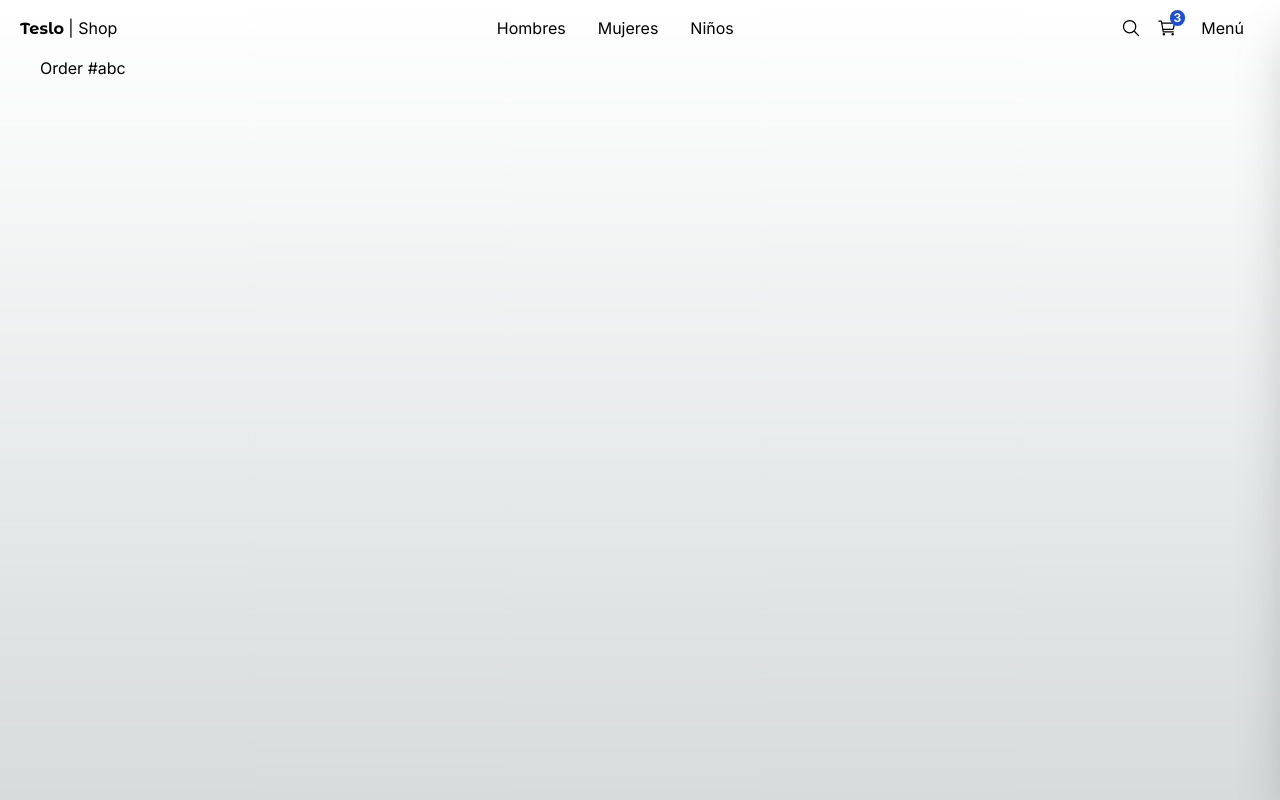
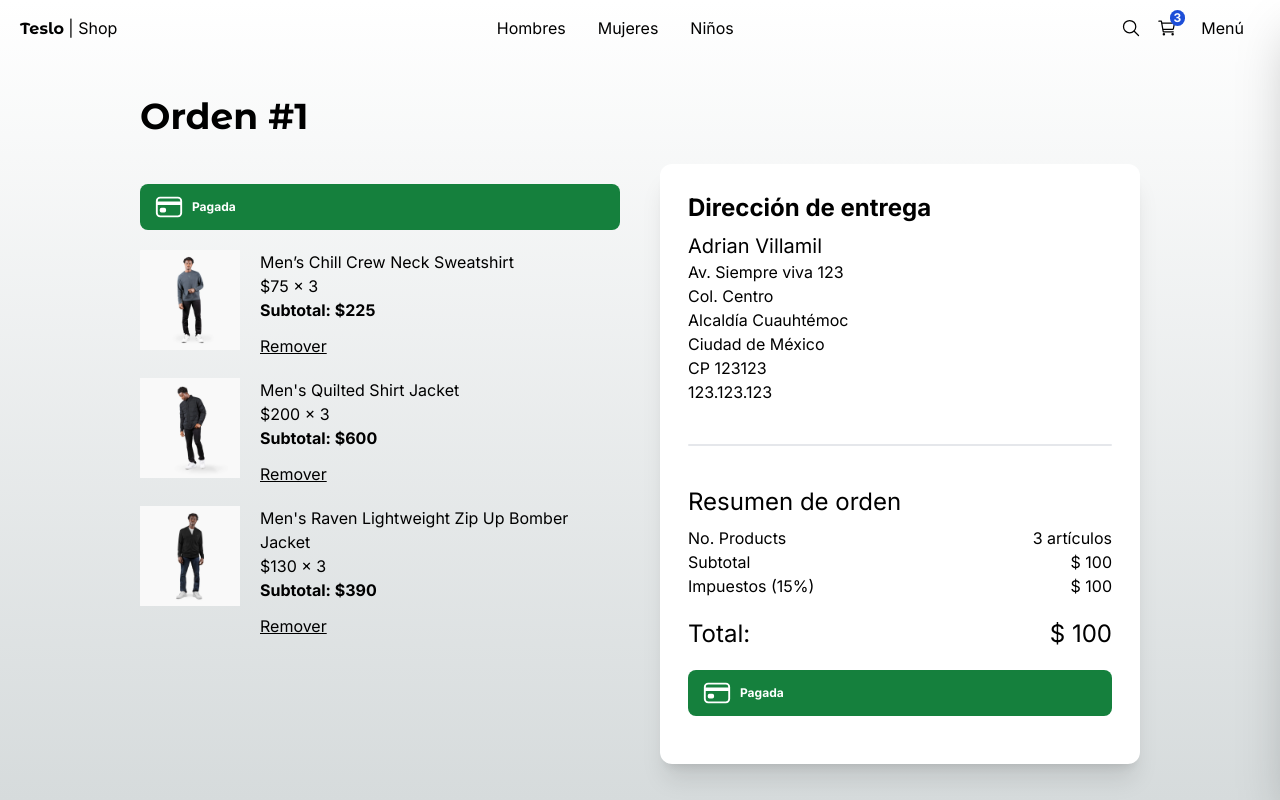
Before and after one commit to adrian-villamil/teslo-shop, a Next.js app: page /orders/1 in a window 1280 px wide. Built offline with nearby package versions, Linux system fonts and the light colour scheme.

Commit message:
Pantalla de orden de pago.

```diff
--- a/src/app/(shop)/checkout/page.tsx
+++ b/src/app/(shop)/checkout/page.tsx
@@ -1,4 +1,4 @@
-import { QuantitySelector, Title } from "@/components";
+import { Title } from "@/components";
 import { initialData } from "@/seed/seed";
 import Image from "next/image";
 import Link from "next/link";
--- a/src/app/(shop)/orders/[id]/page.tsx
+++ b/src/app/(shop)/orders/[id]/page.tsx
@@ -1,8 +1,116 @@
+import { Title } from "@/components";
+import { initialData } from "@/seed/seed";
+import clsx from "clsx";
+import Image from "next/image";
+import Link from "next/link";
+import { IoCardOutline } from "react-icons/io5";
 
-export default function OrderPage() {
+const productsInCart = [
+  initialData.products[0],
+  initialData.products[1],
+  initialData.products[2],
+]
+
+interface Props {
+  params: { id: string };
+}
+
+export default function OrdersPage({ params }: Props) {
+  const { id } = params;
+
+  //Todo: verificar
+  //redirect()
+
   return (
-    <div>
-      <h1>Order #abc</h1>
+    <div className="flex justify-center items-center mb-72 px-10 sm:px-0">
+      <div className="flex flex-col w-[1000px]">
+        <Title title={`Orden #${id}`} />
+        <div className="grid grid-cols-1 sm:grid-cols-2 gap-10">
+          {/* Carrito */}
+          <div className="flex flex-col mt-5">
+            <div className={clsx(
+              'flex items-center rounded-lg py-2 px-3.5 text-xs font-bold text-white mb-5',
+              {
+                'bg-red-500': false,
+                'bg-green-700': true,
+              },
+            )}>
+              <IoCardOutline size={30} />
+              {/* <span className="mx-2">Pendiente de pago</span> */}
+              <span className="mx-2">Pagada</span>
+            </div>
+
+            {/* Items */}
+            {productsInCart.map(product => (
+              <div key={product.slug} className="flex mb-5">
+                <Image
+                  src={`/products/${product.images[0]}`}
+                  width={100}
+                  height={100}
+                  style={{
+                    width: '100px',
+                    height: '100px',
+                  }}
+                  alt={product.title}
+                  className="mr-5 rounded-none"
+                />
+                <div>
+                  <p>{product.title}</p>
+                  <p>${product.price} x 3</p>
+                  <p className="font-bold">Subtotal: ${product.price * 3}</p>
+                  <button className="underline mt-3">Remover</button>
+                </div>
+              </div>
+            ))}
+          </div>
+
+          {/* Checkout - Resumen de orden */}
+          <div className="bg-white rounded-xl shadow-xl p-7">
+            <h2 className="text-2xl font-bold mb-2">Dirección de entrega</h2>
+            <div className="mb-10">
+              <p className="text-xl">Adrian Villamil</p>
+              <p>Av. Siempre viva 123</p>
+              <p>Col. Centro</p>
+              <p>Alcaldía Cuauhtémoc</p>
+              <p>Ciudad de México</p>
+              <p>CP 123123</p>
+              <p>123.123.123</p>
+            </div>
+
+            {/* Divider */}
+            <div className="w-full h-0.5 rounded bg-gray-200 mb-10" />
+
+            <h2 className="text-2xl mb-2">Resumen de orden</h2>
+            <div className="grid grid-cols-2">
+              <span>No. Products</span>
+              <span className="text-right">3 artículos</span>
+
+              <span>Subtotal</span>
+              <span className="text-right">$ 100</span>
+
+              <span>Impuestos (15%)</span>
+              <span className="text-right">$ 100</span>
+
+              <span className="mt-5 text-2xl">Total:</span>
+              <span className="mt-5 text-2xl text-right">$ 100</span>
+            </div>
+
+            <div className="mt-5 mb-2 w-full">
+              <div className={clsx(
+                'flex items-center rounded-lg py-2 px-3.5 text-xs font-bold text-white mb-5',
+                {
+                  'bg-red-500': false,
+                  'bg-green-700': true,
+                },
+              )}>
+                <IoCardOutline size={30} />
+                {/* <span className="mx-2">Pendiente de pago</span> */}
+                <span className="mx-2">Pagada</span>
+              </div>
+            </div>
+          </div>
+        </div>
+      </div>
     </div>
   );
 }
```
